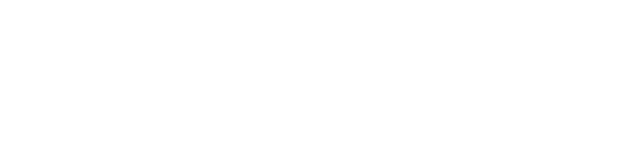
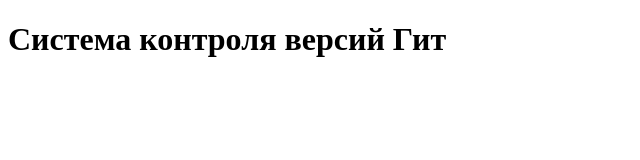
Before and after one commit to IlyaLitIv/git-project, a plain HTML site: page index.html in a window 1280 px wide. Shown: the whole page, without its empty margins (0-640 px from the left). Drawn offline with Linux system fonts and the light colour scheme.

Commit message:
Добавил заголовок страницы

```diff
--- a/index.html
+++ b/index.html
@@ -7,6 +7,6 @@
     <title>Система Гит</title>
 </head>
 <body>
-
+    <h1>Система контроля версий Гит</h1>
 </body>
 </html>
```
